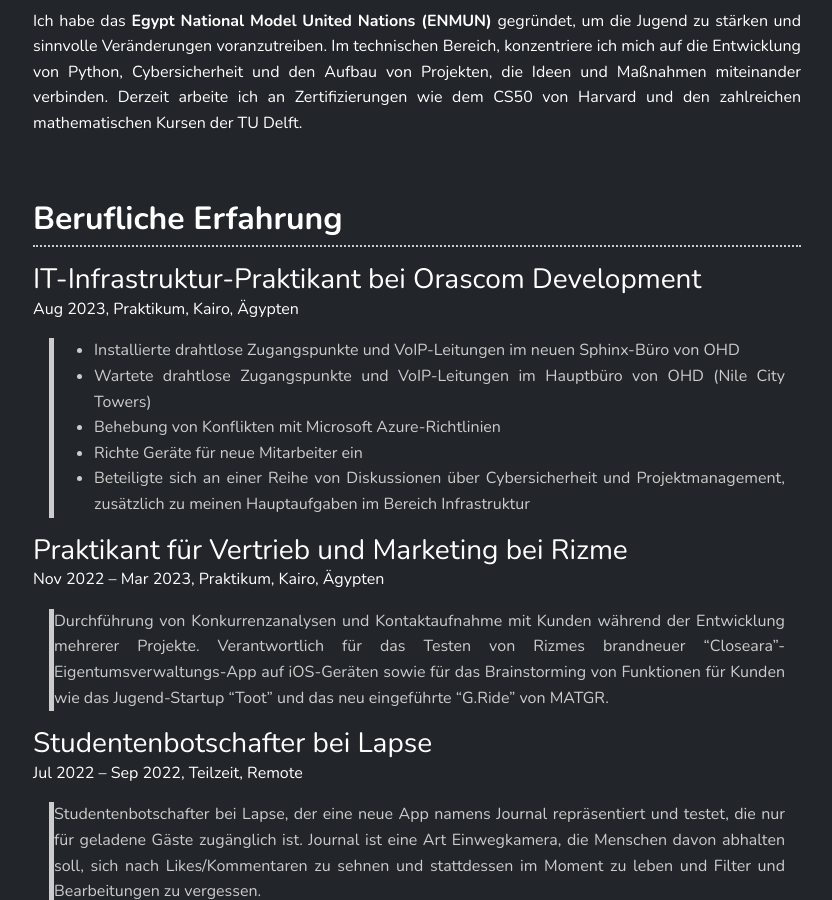
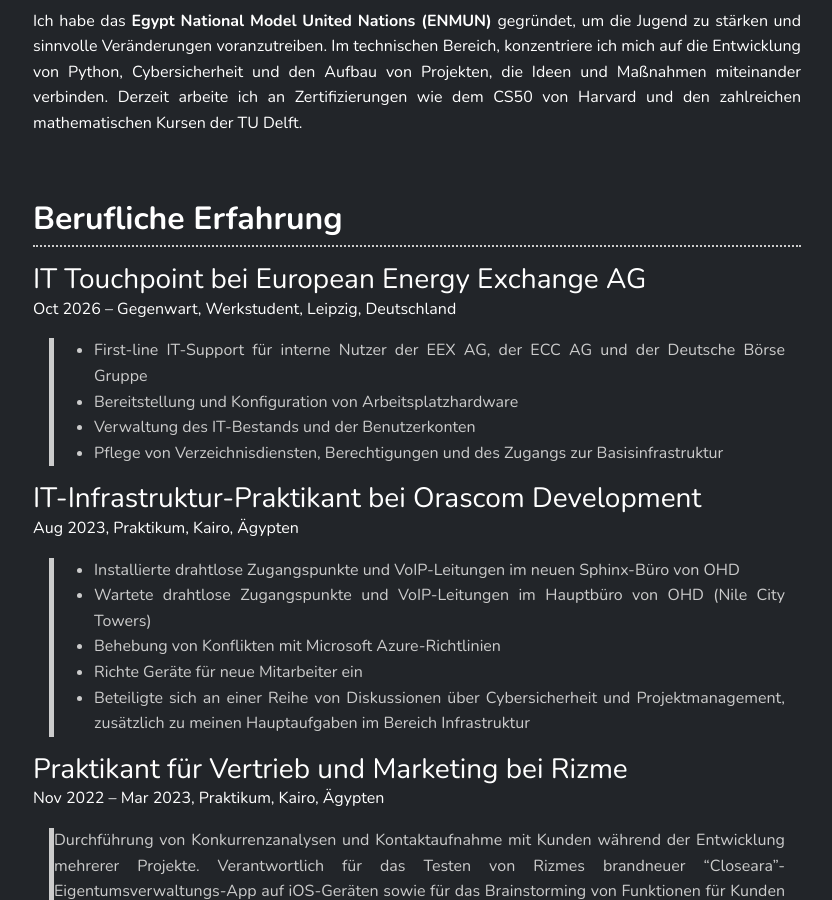
Before and after one commit to quack-b1/quack-b1.github.io, a Jekyll site: the page built from index.md, in a window 1280 px wide and 900 px high, scrolled down 706 px. Shown: the whole window, without its empty margins (223-1055 px from the left). Built offline with Jekyll 4.4.1, drawn with Linux system fonts in a browser that asks for light colours.

Commit message:
Update career timeline
Add new position at EEX AG

```diff
--- a/_includes/sections_de/career_timeline.md
+++ b/_includes/sections_de/career_timeline.md
@@ -1,4 +1,11 @@
 ## Berufliche Erfahrung
+
+### IT Touchpoint bei European Energy Exchange AG
+Oct 2026 -- Gegenwart,  Werkstudent,  Leipzig, Deutschland
+> - First-line IT-Support für interne Nutzer der EEX AG, der ECC AG und der Deutsche Börse Gruppe
+> - Bereitstellung und Konfiguration von Arbeitsplatzhardware
+> - Verwaltung des IT-Bestands und der Benutzerkonten
+> - Pflege von Verzeichnisdiensten, Berechtigungen und des Zugangs zur Basisinfrastruktur
 
 ### IT-Infrastruktur-Praktikant bei Orascom Development
 Aug 2023, Praktikum, Kairo, Ägypten
```
Also changed, not shown: _includes/sections/career_timeline.md (+8 -0 lines).
